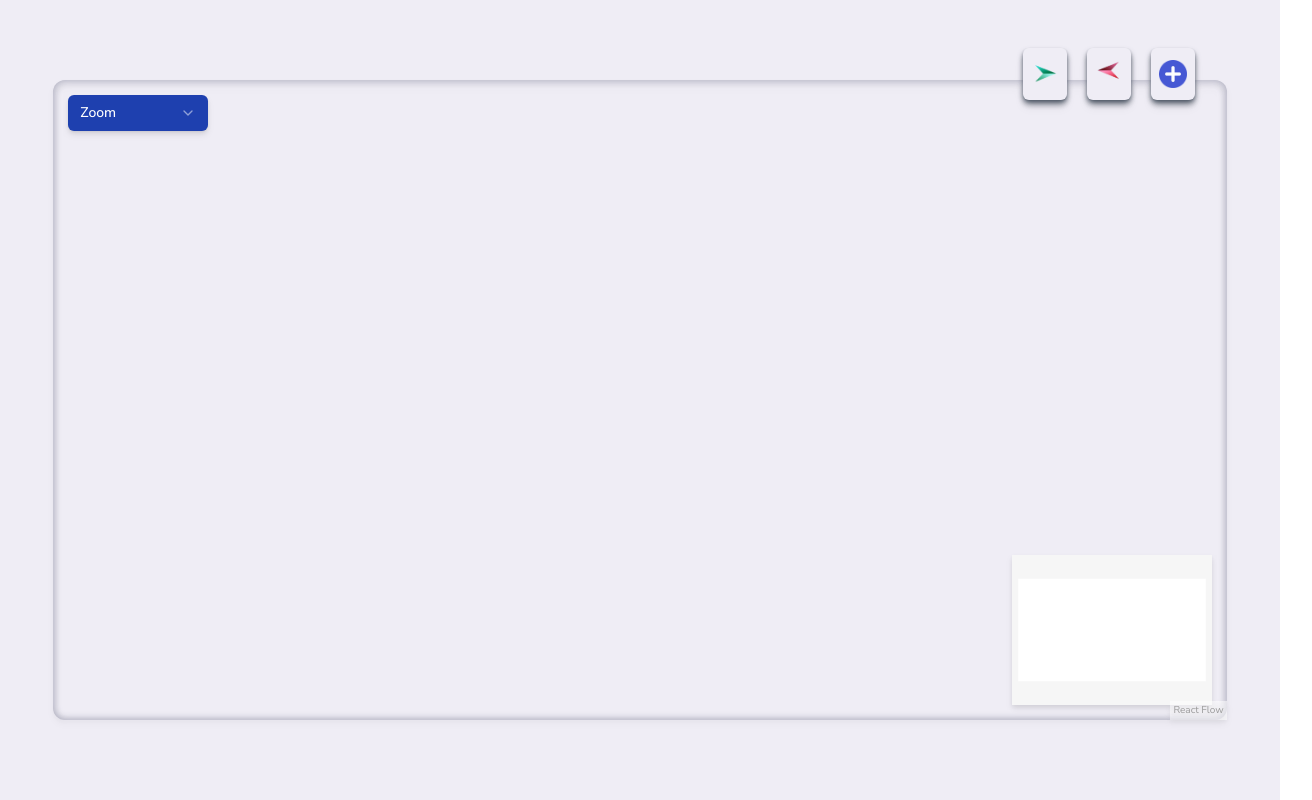
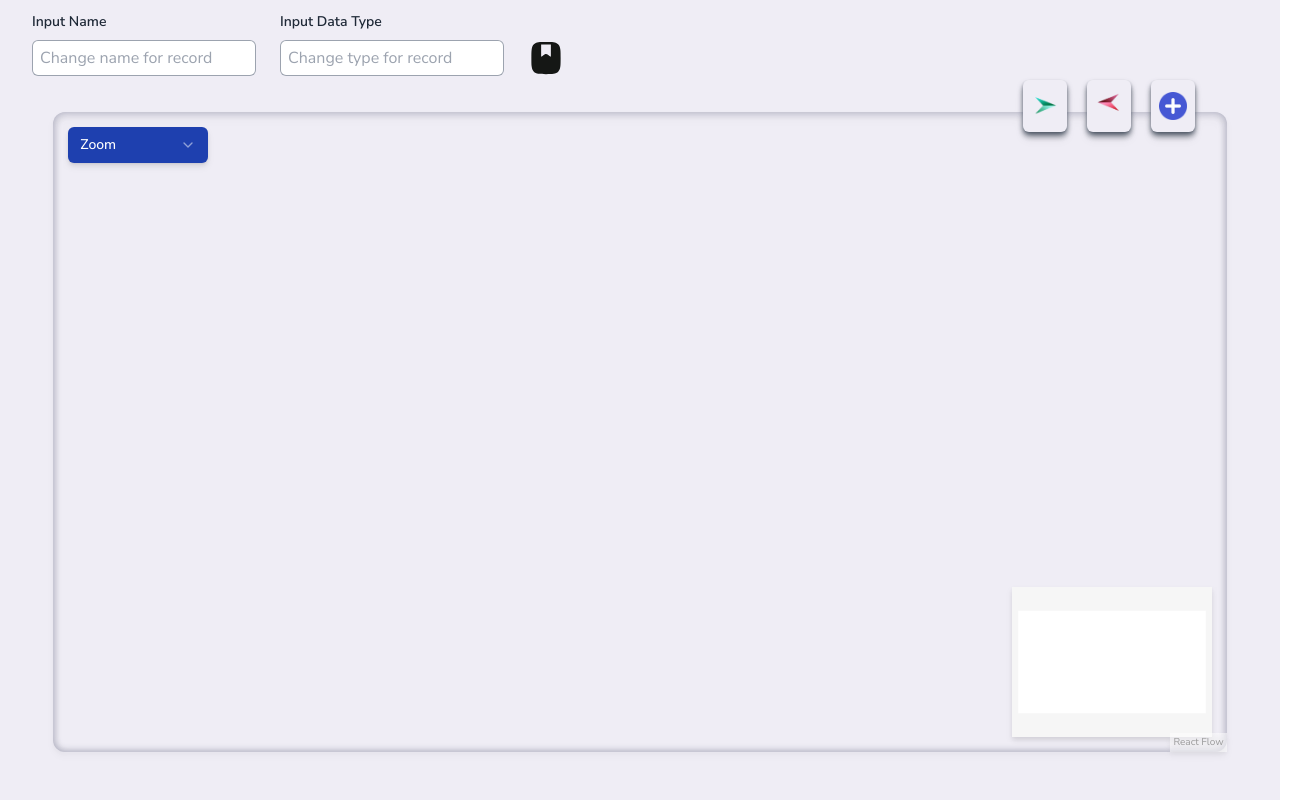
Before and after one commit to moeez5251/ER-Diagram-Maker, a React (Vite) app: page / in a window 1280 px wide. Shown: the whole page, 1312 px wide, since content can reach past the window. Built offline with nearby package versions, Linux system fonts and the light colour scheme.

Commit message:
Some changes

```diff
--- /dev/null
+++ b/context/context1.js
@@ -0,0 +1,3 @@
+import { createContext } from "react";
+
+export const inputscounter=createContext([]);
--- a/src/App.jsx
+++ b/src/App.jsx
@@ -4,9 +4,10 @@ import { ZoomSelect } from "@/components/zoom-select";
 import '@xyflow/react/dist/style.css';
 import { AnimatedSVGEdge } from './components/AnimatedSVG';
 import './App.css'
-import { useCallback } from 'react';
+import { useCallback ,useState} from 'react';
 import { counter } from '../context/context';
 import { v4 as uuidv4 } from 'uuid';
+import { inputscounter } from '../context/context1';
 function App() {
   const edgeTypes = {
     animatedSvg: AnimatedSVGEdge,
@@ -40,7 +41,11 @@ function App() {
 
   const [nodes, setNodes] = useNodesState(defaultNodes);
   const [edges, setEdges, onEdgesChange] = useEdgesState(defaultEdges);
-
+  const [inp, setinp] = useState({
+    inputname:"",
+    inputtype:"",
+    index:false
+  })
   const onConnect = useCallback(
     (params) => setEdges((eds) => addEdge(params, eds)),
     [setEdges],
@@ -49,11 +54,12 @@ function App() {
     type: 'animatedSvg',
 
   };
-  const handleadding=()=>{
+
+  const handleadding = () => {
     setNodes(
-      [...nodes,{
-        id:uuidv4(),
-        position: { x: Math.floor(Math.random() * (350 - 200 + 1) ) + 200, y: Math.floor(Math.random() * (350 - 200 + 1) ) + 200 },
+      [...nodes, {
+        id: uuidv4(),
+        position: { x: Math.floor(Math.random() * (350 - 200 + 1)) + 200, y: Math.floor(Math.random() * (350 - 200 + 1)) + 200 },
         type: "databaseSchema",
         data: {
           label: "db",
@@ -64,11 +70,76 @@ function App() {
       }]
     )
   }
+  const inpchange=(e)=>{
+      setinp({...inp,[e.target.name]:e.target.value})
+      console.log(inp);
+  }
   return (
     <>
+      <inputscounter.Provider value={{ inp, setinp }}>
         <counter.Provider value={{ nodes, setNodes }}>
           <div className='bg-[#efedf5] w-full h-full font-ubuntu font-normal'>
-          <div style={{ boxShadow: "inset 0px 0px 7px 1px rgb(170 170 187)" }} className=' drop-shadow-md blur-0 w-11/12 h-[80%]  mx-auto relative top-20 rounded-xl'>
+            <div className='flex absolute items-end w-full  mx-8  gap-6 top-3 '>
+              <div>
+                <div>
+                  <label className="block text-gray-800 font-semibold text-sm w-fit"
+                  >Input Name</label
+                  >
+                  <div className="mt-2">
+                    <input
+                      type="text"
+                      name="inputname"
+                      className="block w-56 rounded-md py-1.5 px-2 ring-1 ring-inset ring-gray-400 focus:text-gray-800"
+                      placeholder='Change name for record'
+                      onChange={inpchange}
+                      value={inp.inputname}
+                    />
+                  </div>
+                </div>
+
+              </div>
+              <div>
+                <div>
+                  <label className="block text-gray-800 font-semibold text-sm w-fit"
+                  >Input Data Type</label
+                  >
+                  <div className="mt-2">
+                    <input
+                      type="text"
+                      name="inputtype"
+                      className="block w-56 rounded-md py-1.5 px-2 ring-1 ring-inset ring-gray-400 focus:text-gray-800"
+                      placeholder='Change type for record'
+                      onChange={inpchange}
+                      value={inp.inputtype}
+                    />
+                  </div>
+                </div>
+
+              </div>
+              <div onClick={()=>{
+                console.log("clicked");
+                setinp({...inp,index:true})
+              }} className='cursor-pointer' title='save'>
+                <svg
+                  xmlns="http://www.w3.org/2000/svg"
+                  width={36}
+                  height={36}
+                  fill="none"
+                  className="injected-svg"
+                  color="#151715"
+                  data-src="https://cdn.hugeicons.com/icons/bookmark-03-solid-rounded.svg"
+                  viewBox="0 0 24 24"
+                >
+                  <path
+                    fill="#151715"
+                    fillRule="evenodd"
+                    d="M20.24 2.963c-.818-.908-1.867-1.324-3.191-1.522-1.281-.19-2.918-.19-4.986-.19h-.126c-2.068 0-3.705 0-4.986.19-1.324.198-2.373.614-3.19 1.522-.807.897-1.168 2.03-1.34 3.46-.171 1.407-.171 3.212-.171 5.525s0 4.222.17 5.629c.173 1.431.534 2.564 1.34 3.46.818.908 1.867 1.324 3.191 1.522 1.281.191 2.918.191 4.987.191h.124c2.069 0 3.706 0 4.987-.191 1.323-.198 2.373-.614 3.19-1.521.807-.897 1.168-2.03 1.34-3.461.171-1.407.171-3.316.171-5.629 0-2.313 0-4.118-.17-5.524-.173-1.432-.534-2.564-1.34-3.461ZM12 2.961c1.289 0 2.354 0 3.25.039v6.826c0 .648-.015 1.129-.054 1.403a2.622 2.622 0 0 1-.6-.325c-.531-.417-1.66-1.276-1.922-1.38A1.46 1.46 0 0 0 12 9.349c-.269 0-.49.083-.674.177-.27.105-1.394.963-1.923 1.379-.243.166-.441.273-.588.321-.04-.274-.065-.75-.065-1.399V3c.896-.038 1.961-.039 3.25-.039Z"
+                    clipRule="evenodd"
+                  />
+                </svg>
+              </div>
+            </div>
+            <div style={{ boxShadow: "inset 0px 0px 7px 1px rgb(170 170 187)" }} className=' drop-shadow-md blur-0 w-11/12 h-[80%]  mx-auto relative top-28 rounded-xl'>
 
               <div style={{ height: '100%', width: "100%" }}>
                 <ReactFlow
@@ -83,7 +154,7 @@ function App() {
                   fitView
                 >
                   <ZoomSelect />
-                <MiniMap/>
+                  <MiniMap />
                 </ReactFlow>
               </div>
               <div className='flex absolute right-8 -top-8 gap-5'>
@@ -118,6 +189,7 @@ function App() {
 
           </div>
         </counter.Provider>
+      </inputscounter.Provider>
     </>
   )
 }
--- a/src/components/database-schema-node.tsx
+++ b/src/components/database-schema-node.tsx
@@ -25,22 +25,19 @@ export function DatabaseSchemaNode({
     }
     setLabel(event.target.value);
   };
-  const handlerowclick =async (event: React.ChangeEvent<HTMLElement>) => {
+  const handlerowclick = async (event: React.ChangeEvent<HTMLElement>) => {
     let parent = event.target.parentElement.parentElement.parentNode.parentNode.parentElement.parentElement.parentNode.firstElementChild.value;
-    const targetnode = event.target.parentElement.parentElement.parentElement.parentElement.firstChild.firstChild.lastChild.value;
-    let index;
-  await  countervalue.setNodes(prevNodes =>
+    const targetnode = event.target.parentElement.parentElement.parentElement.parentElement.firstChild.firstChild.lastChild.innerHTML;
+    console.log(parent,targetnode);
+    await countervalue.setNodes(prevNodes =>
       prevNodes.map(node => {
         if (node.data.label === parent) {
-          // Find the index of the field to remove or modify
           const index = node.data.schema.findIndex(field => field.title === targetnode);
 
-          // If the schema has only one item, remove the whole node
           if (node.data.schema.length === 1) {
-            return null; // Remove the node entirely
+            return null;
           }
 
-          // If the index is found and schema has more than 1 item, remove the item at the index
           if (index !== -1) {
             return {
               ...node,
@@ -54,8 +51,8 @@ export function DatabaseSchemaNode({
             };
           }
         }
-        return node; // Return unchanged node
-      }).filter(node => node !== null) // Remove any `null` nodes
+        return node;
+      }).filter(node => node !== null)
     );
     console.log(countervalue.nodes);
   }
@@ -107,6 +104,7 @@ export function DatabaseSchemaNode({
                   title={entry.title}
                   type="target"
                   position={Position.Left}
+                  className="record-name"
                 />
               </TableCell>
               <TableCell className="py-2 px-2 gap-3  text-center flex items-end justify-center font-normal cursor-pointer" >
@@ -165,6 +163,7 @@ export function DatabaseSchemaNode({
                   className="p-0"
                   handleClassName="p-0"
                   labelClassName="p-0"
+                  className="record-type"
                 />
               </TableCell>
 
--- a/src/components/labeled-handle.tsx
+++ b/src/components/labeled-handle.tsx
@@ -1,8 +1,10 @@
-import React, { useContext, useState } from "react";
+import React, { useContext, useState, useEffect, useMemo } from "react";
 import { cn } from "@/lib/utils";
 import { HandleProps } from "@xyflow/react";
 import { BaseHandle } from "@/components/base-handle";
 import { counter } from "../../context/context"
+import { inputscounter } from "../../context/context1"
+
 const flexDirections = {
   top: "flex-col",
   right: "flex-row-reverse justify-end",
@@ -24,38 +26,55 @@ const LabeledHandle = React.forwardRef<
     ref
   ) => {
     const [label, setLabel] = useState(title);
+    const [ind, setind] = useState(false)
     const countervalue = useContext(counter)
+    const countervalue1 = useContext(inputscounter)
+
+    useMemo(() => {
+      setind(!ind);
+      console.log("changed");
+    }
+      , [countervalue1.index])
+
+
     const handleChange = (event: React.ChangeEvent<HTMLInputElement>) => {
-      let parent = event.target.parentElement.parentElement.parentElement.parentElement.parentElement.parentElement.firstElementChild.value;
-      console.log(event.target.parentElement, event.target.parentElement.getAttribute("title"));
-      const newValue = event.target.value;
-      setLabel(newValue); // Update the label (input field's state)
+      const parentelement = event.target.parentElement.parentElement.parentElement;
+      const name = parentelement.firstElementChild.firstElementChild.getAttribute("title");
+      const type = parentelement.lastElementChild.firstElementChild.getAttribute("title");
+      countervalue1.setinp({
+        inputname: name,
+        inputtype: type
+      })
 
-      // Find the title of the parent node to update schema
-      countervalue.setNodes(prevNodes =>
-        prevNodes.map(node => {
-          if (node.data.label === parent) {
-            // Find the index of the schema field to update
-            const index = node.data.schema.findIndex(field => field.title === event.target.parentElement.getAttribute("title"));
-
-            if (index !== -1) {
-              return {
-                ...node,
-                data: {
-                  ...node.data,
-                  schema: [
-                    ...node.data.schema.slice(0, index),
-                    { ...node.data.schema[index], title: newValue }, // Update the schema at the found index
-                    ...node.data.schema.slice(index + 1)
-                  ]
-                }
-              };
-            }
-          }
-          return node;
-        })
-      );
-      console.log(countervalue.nodes);
+      let parent = event.target.parentElement.parentElement.parentNode.parentNode.parentElement.parentElement.parentNode.firstElementChild.firstElementChild.value
+      const targetnode = event.target.parentElement.parentElement.parentElement.firstElementChild.firstElementChild.lastElementChild.innerHTML
+      const newField = { title: "no-name", type: "text" };
+      let index;
+      countervalue.nodes.map(node => {
+        if (node.data.label === parent) {
+          index = node.data.schema.findIndex(field => field.title === targetnode);
+        }
+        return null;
+      });
+      console.log(parent, targetnode, index, countervalue.nodes);
+      console.log(ind);
+      // countervalue.setNodes(prevNodes =>
+      //   prevNodes.map(node =>
+      //     node.data.label === parent
+      //       ? {
+      //         ...node,
+      //         data: {
+      //           ...node.data,
+      //           schema: [
+      //             ...node.data.schema.slice(0, index),
+      //             newField,
+      //             ...node.data.schema.slice(index)
+      //           ]
+      //         }
+      //       }
+      //       : node
+      //   )
+      // );
     };
 
     return (
@@ -69,15 +88,16 @@ const LabeledHandle = React.forwardRef<
         )}
       >
         <BaseHandle position={position} className={handleClassName} {...props} />
-        <input style={{ background: "none" }}
+        <div style={{ background: "none" }}
           className={cn(
             "px-3 text-neutral-950  dark:text-neutral-50 w-20 overflow-x-clip border-none  outline-none",
             labelClassName
           )}
-          value={label}
-          onChange={handleChange}
-          type="text"
-        />
+          onClick={handleChange}
+        >
+          {label}
+
+        </div>
       </div>
     );
   }
```
Lines whose indentation alone changed are shown as unchanged.
